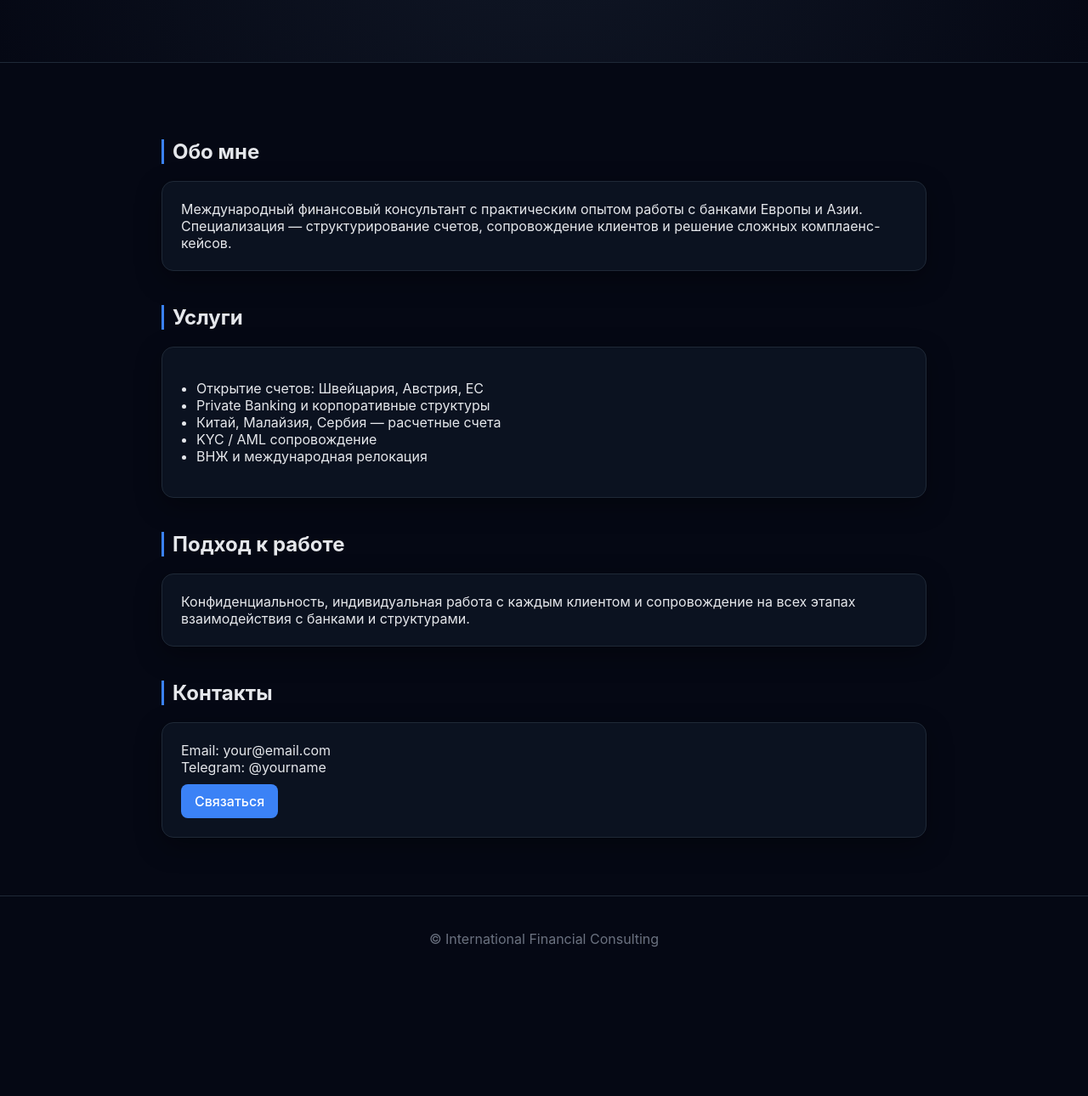
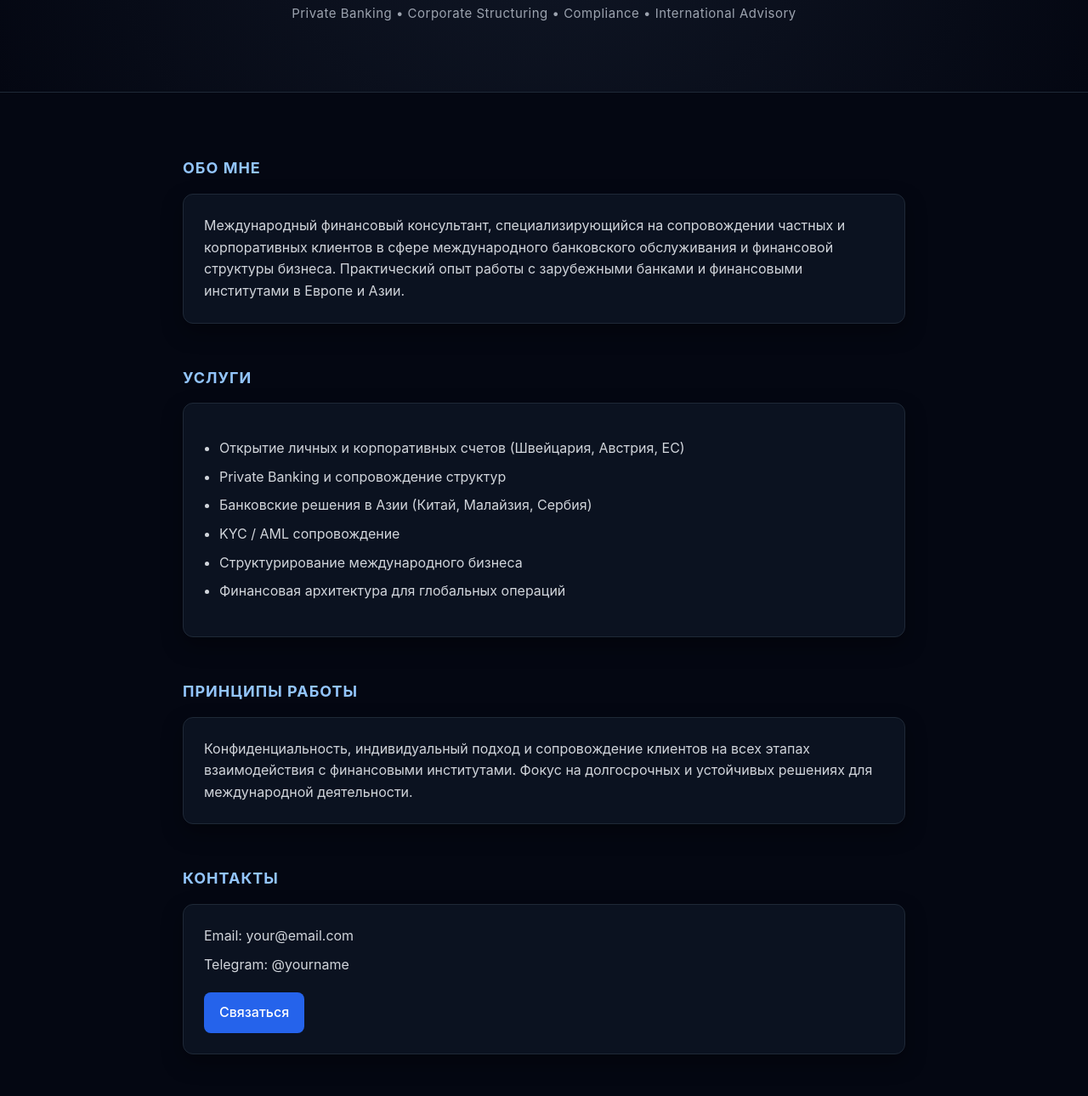
Before and after one commit to SSV863/Consulting-, a plain HTML site: page index.html in a window 1280 px wide. Shown: the part 188-1478 px from the top of the page at 85% size. Before the commit the page ends 1343 px from the top, so only its background shows below. Drawn offline with Linux system fonts and the light colour scheme.

Commit message:
Refine content and styles in index.html
Updated the title and various sections to enhance clarity and detail. Adjusted styles for better layout and presentation.

```diff
--- a/index.html
+++ b/index.html
@@ -3,73 +3,93 @@
 <head>
 <meta charset="UTF-8">
 <meta name="viewport" content="width=device-width, initial-scale=1.0">
-<title>International Financial Consultant</title>
+<title>International Financial Consulting</title>
 
 <style>
 body{
     margin:0;
     font-family:-apple-system,BlinkMacSystemFont,"Segoe UI",Roboto,Arial;
-    background:#050814;
+    background:#040712;
     color:#e5e7eb;
+    line-height:1.6;
 }
 
 header{
-    padding:90px 20px;
+    padding:110px 20px 80px;
     text-align:center;
-    background: radial-gradient(circle at top,#111827,#050814);
+    background: radial-gradient(circle at top,#111827,#040712);
     border-bottom:1px solid #1f2937;
 }
 
 h1{
-    font-size:42px;
+    font-size:44px;
     margin:0;
     letter-spacing:1px;
+    font-weight:600;
 }
 
 .subtitle{
-    margin-top:10px;
+    margin-top:12px;
     color:#9ca3af;
-    font-size:16px;
+    font-size:15px;
+    letter-spacing:0.5px;
 }
 
 .container{
-    max-width:900px;
+    max-width:850px;
     margin:auto;
-    padding:50px 20px;
+    padding:60px 20px;
+}
+
+.section{
+    margin-bottom:50px;
+}
+
+h2{
+    font-size:18px;
+    letter-spacing:1px;
+    text-transform:uppercase;
+    color:#93c5fd;
+    margin-bottom:15px;
 }
 
 .card{
     background:#0b1220;
     border:1px solid #1f2937;
-    border-radius:14px;
-    padding:22px;
-    margin-bottom:18px;
-    box-shadow:0 10px 30px rgba(0,0,0,0.35);
-}
-
-h2{
-    margin-top:40px;
-    border-left:3px solid #3b82f6;
-    padding-left:10px;
+    border-radius:12px;
+    padding:24px;
+    box-shadow:0 10px 25px rgba(0,0,0,0.35);
+    color:#d1d5db;
 }
 
 ul{
     padding-left:18px;
 }
 
+li{
+    margin-bottom:8px;
+}
+
+.contact{
+    display:flex;
+    flex-direction:column;
+    gap:8px;
+}
+
 .btn{
     display:inline-block;
-    margin-top:10px;
-    padding:10px 16px;
-    background:#3b82f6;
+    margin-top:12px;
+    padding:11px 18px;
+    background:#2563eb;
     color:white;
     border-radius:8px;
     text-decoration:none;
     font-weight:500;
+    width:max-content;
 }
 
 .btn:hover{
-    background:#2563eb;
+    background:#1d4ed8;
 }
 
 .footer{
@@ -77,6 +97,7 @@ ul{
     padding:40px;
     color:#6b7280;
     border-top:1px solid #1f2937;
+    font-size:13px;
 }
 </style>
 
@@ -85,48 +106,59 @@ ul{
 <body>
 
 <header>
-    <h1>International Financial Consultant</h1>
+    <h1>International Financial Consulting</h1>
     <div class="subtitle">
-        Private Banking • Corporate Accounts • Compliance • Residency Solutions
+        Private Banking • Corporate Structuring • Compliance • International Advisory
     </div>
 </header>
 
 <div class="container">
 
+<div class="section">
 <h2>Обо мне</h2>
 <div class="card">
-Международный финансовый консультант с практическим опытом работы с банками Европы и Азии.
-Специализация — структурирование счетов, сопровождение клиентов и решение сложных комплаенс-кейсов.
+Международный финансовый консультант, специализирующийся на сопровождении частных и корпоративных клиентов в сфере международного банковского обслуживания и финансовой структуры бизнеса.
+
+Практический опыт работы с зарубежными банками и финансовыми институтами в Европе и Азии.
+</div>
 </div>
 
+<div class="section">
 <h2>Услуги</h2>
 <div class="card">
 <ul>
-<li>Открытие счетов: Швейцария, Австрия, ЕС</li>
-<li>Private Banking и корпоративные структуры</li>
-<li>Китай, Малайзия, Сербия — расчетные счета</li>
+<li>Открытие личных и корпоративных счетов (Швейцария, Австрия, ЕС)</li>
+<li>Private Banking и сопровождение структур</li>
+<li>Банковские решения в Азии (Китай, Малайзия, Сербия)</li>
 <li>KYC / AML сопровождение</li>
-<li>ВНЖ и международная релокация</li>
+<li>Структурирование международного бизнеса</li>
+<li>Финансовая архитектура для глобальных операций</li>
 </ul>
 </div>
-
-<h2>Подход к работе</h2>
-<div class="card">
-Конфиденциальность, индивидуальная работа с каждым клиентом и сопровождение на всех этапах взаимодействия с банками и структурами.
 </div>
 
+<div class="section">
+<h2>Принципы работы</h2>
+<div class="card">
+Конфиденциальность, индивидуальный подход и сопровождение клиентов на всех этапах взаимодействия с финансовыми институтами.
+
+Фокус на долгосрочных и устойчивых решениях для международной деятельности.
+</div>
+</div>
+
+<div class="section">
 <h2>Контакты</h2>
-<div class="card">
-Email: your@email.com<br>
-Telegram: @yourname<br>
-
+<div class="card contact">
+<div>Email: your@email.com</div>
+<div>Telegram: @yourname</div>
 <a class="btn" href="#">Связаться</a>
+</div>
 </div>
 
 </div>
 
 <div class="footer">
-© International Financial Consulting
+© International Financial Consulting. All rights reserved.
 </div>
 
 </body>
```
